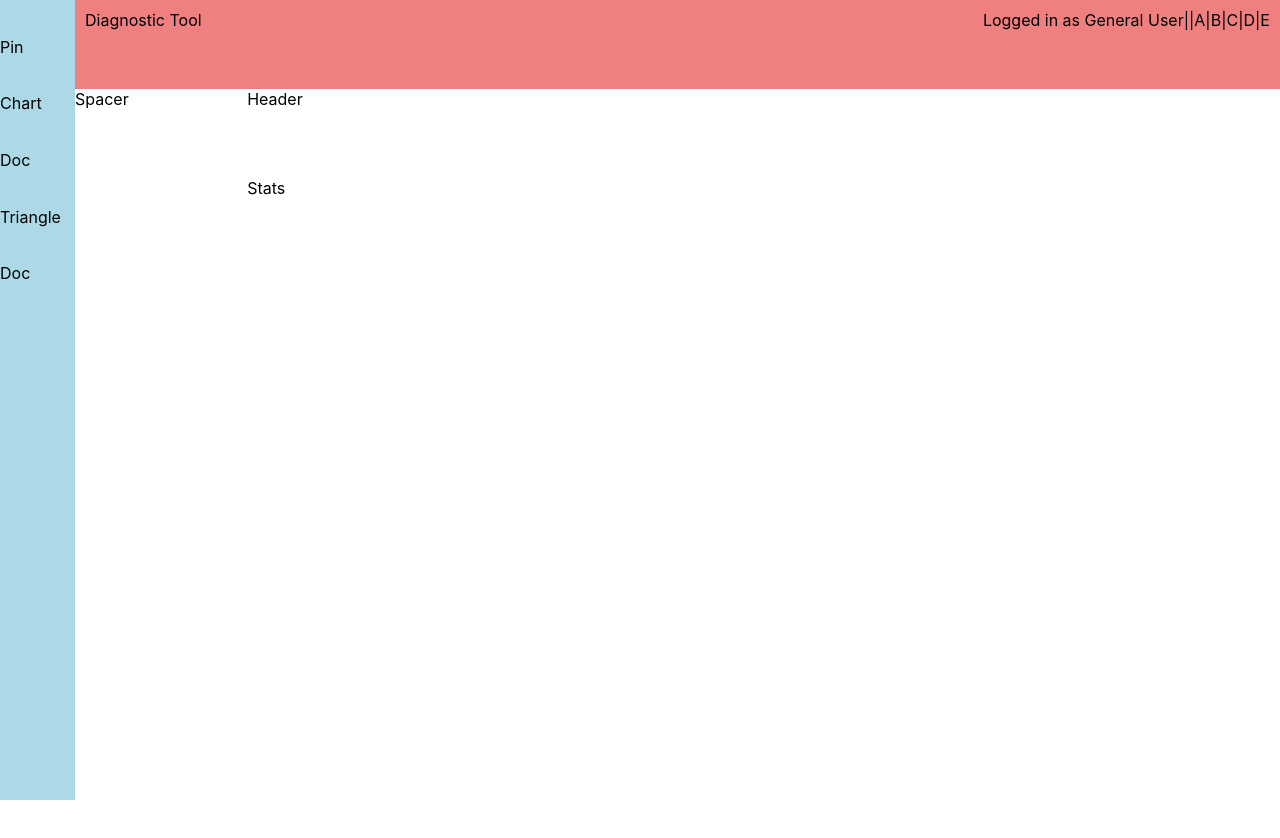
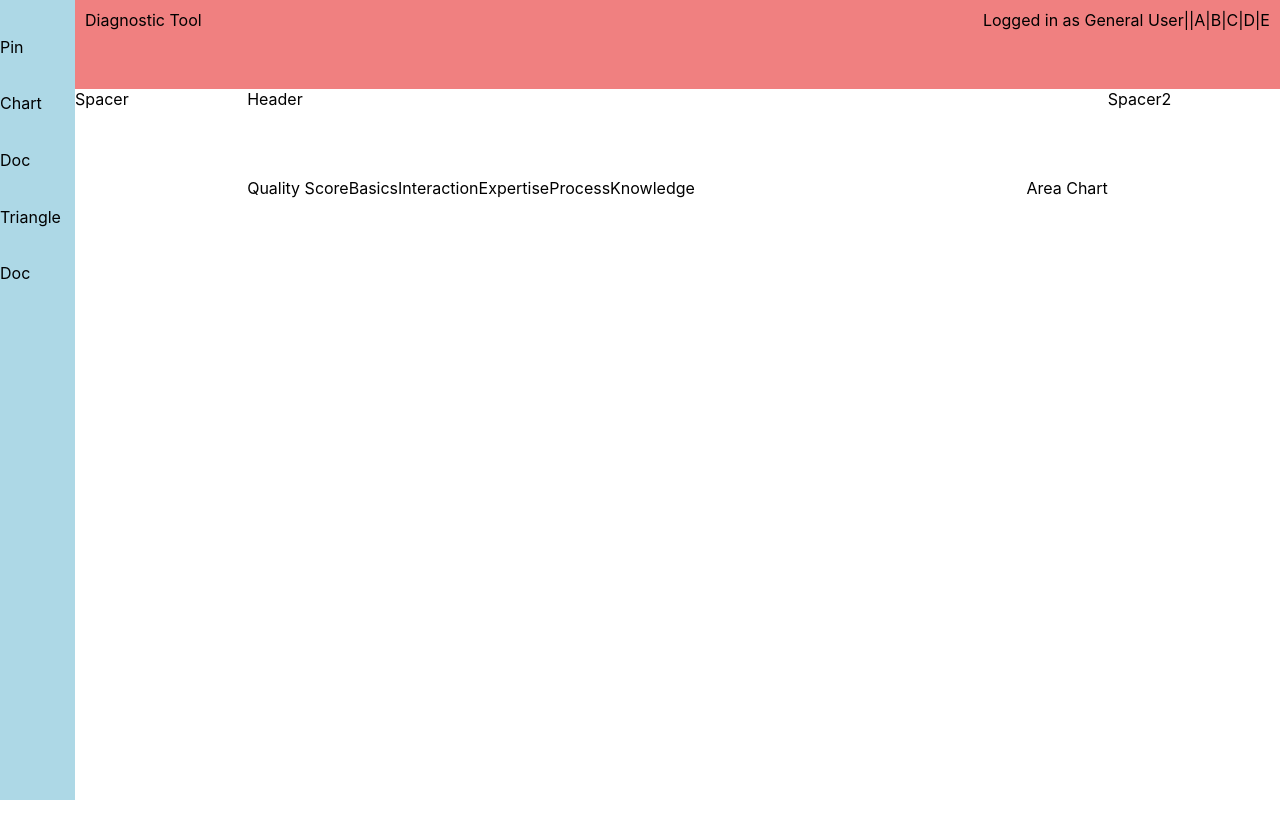
Before and after one commit to sidhantmathur/onr-assign, a React (Create React App) app: page / in a window 1280 px wide. Shown: the top 838 px of the page. Built offline with nearby package versions, Linux system fonts and the light colour scheme.

Commit message:
add right spacer, and wrap donut divs

```diff
--- a/src/App.css
+++ b/src/App.css
@@ -13,14 +13,14 @@ body {
   gap: 0px 0px;
   grid-template-areas:
     "Sidebar Navbar Navbar Navbar Navbar Navbar Navbar Navbar"
-    "Sidebar Spacer Header Header Header Header Header Header"
-    "Sidebar Spacer Stats Stats Stats Stats Stats Stats"
-    "Sidebar Spacer Stats Stats Stats Stats Stats Stats"
-    "Sidebar Spacer Stats Stats Stats Stats Stats Stats"
-    "Sidebar Spacer Stats Stats Stats Stats Stats Stats"
-    "Sidebar Spacer Stats Stats Stats Stats Stats Stats"
-    "Sidebar Spacer Stats Stats Stats Stats Stats Stats"
-    "Sidebar Spacer Stats Stats Stats Stats Stats Stats";
+    "Sidebar Spacer Header Header Header Header Header Spacer2"
+    "Sidebar Spacer Stats Stats Stats Stats Stats Spacer2"
+    "Sidebar Spacer Stats Stats Stats Stats Stats Spacer2"
+    "Sidebar Spacer Stats Stats Stats Stats Stats Spacer2"
+    "Sidebar Spacer Stats Stats Stats Stats Stats Spacer2"
+    "Sidebar Spacer Stats Stats Stats Stats Stats Spacer2"
+    "Sidebar Spacer Stats Stats Stats Stats Stats Spacer2"
+    "Sidebar Spacer Stats Stats Stats Stats Stats Spacer2";
 }
 
 .Sidebar {
@@ -43,3 +43,7 @@ body {
 .Spacer {
   grid-area: Spacer;
 }
+
+.Spacer2 {
+  grid-area: Spacer2;
+}
--- a/src/App.js
+++ b/src/App.js
@@ -1,6 +1,7 @@
 // import logo from './logo.svg';
 import './App.css';
 
+import Stats from './components/layouts/Stats';
 import Navbar from './components/navbars/Navbar'
 import Sidebar from './components/navbars/Sidebar'
 
@@ -21,7 +22,10 @@ function App() {
           Header
         </div>
         <div className='Stats'>
-          Stats
+          <Stats />
+        </div>
+        <div className="Spacer2">
+          Spacer2
         </div>
       </div>
     </div>
--- /dev/null
+++ b/src/components/layouts/Stats.css
@@ -0,0 +1,10 @@
+
+.stats-layout {
+  display: flex;
+  justify-content: space-between;
+}
+
+.donut-list {
+  display: flex;
+  flex-wrap: wrap;
+}
--- a/src/components/layouts/Stats.js
+++ b/src/components/layouts/Stats.js
@@ -1,8 +1,22 @@
 import React from 'react'
+import './Stats.css'
 
 export default function Stats() {
   return (
-    <div>
+    <div className='stats-layout'>
+
+      <div className='donut-list'>
+        <div>Quality Score</div>
+        <div>Basics</div>
+        <div>Interaction</div>
+        <div>Expertise</div>
+        <div>Process</div>
+        <div>Knowledge</div>
+      </div>
+
+      <div className='area-chart-space'>
+        Area Chart
+      </div>
 
     </div>
   )
```
